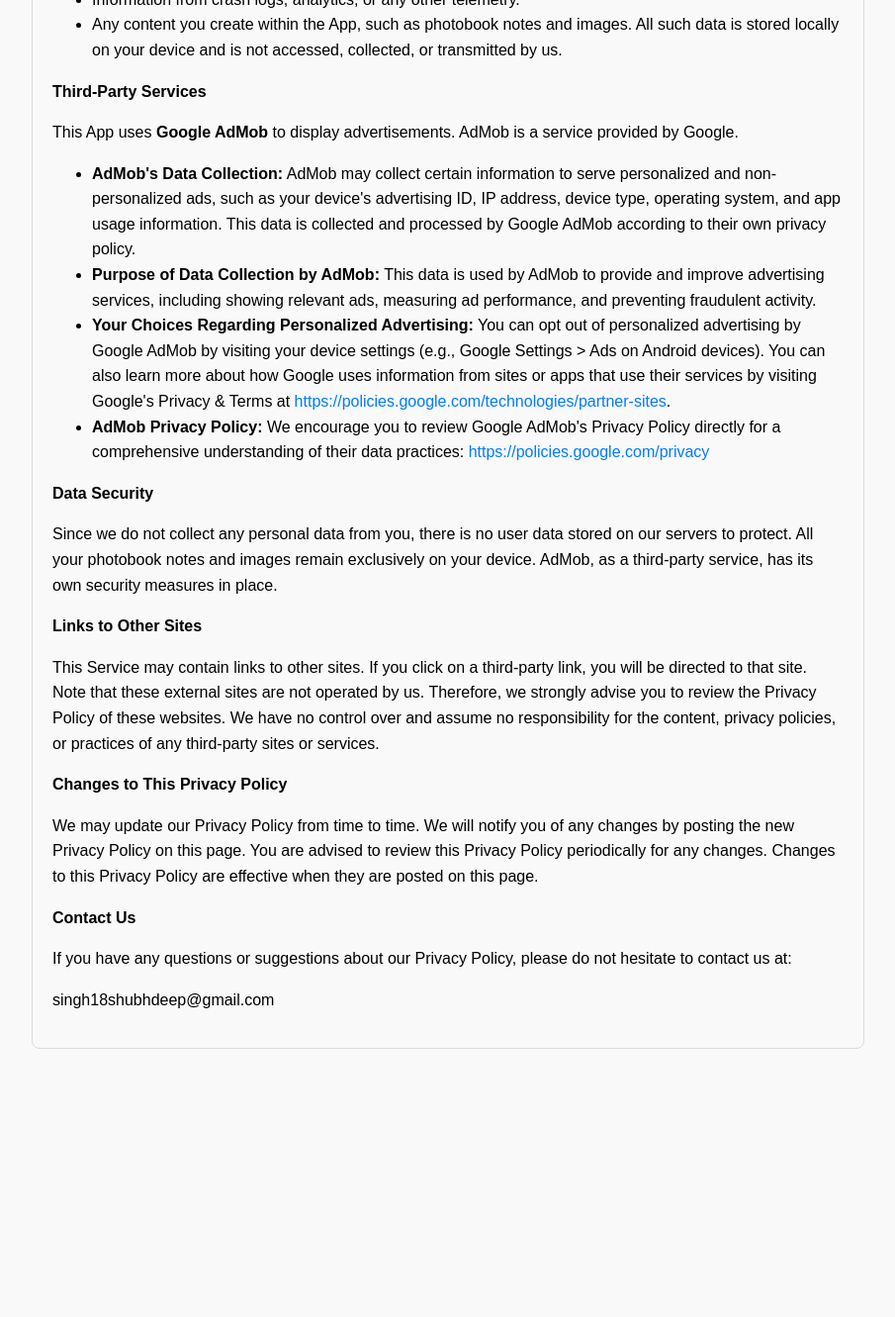
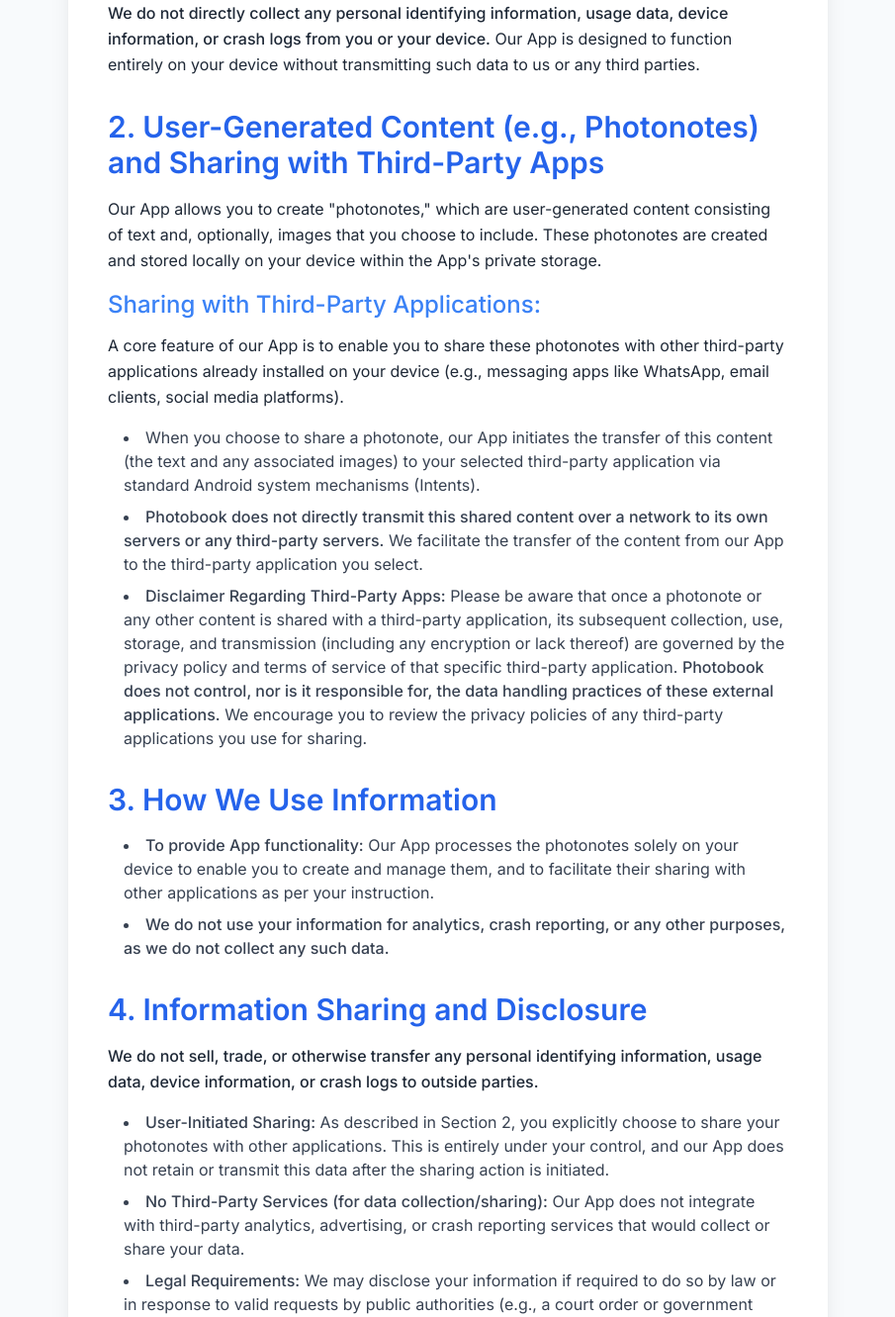
Before and after one commit to Shubh18s/photobook-app, a plain HTML site: page index.html in a window 1280 px wide. Shown: the part 432-1763 px from the top of the page at 99% size, without its empty margins (187-1092 px from the left). Before the commit the page ends 1512 px from the top, so only its background shows below. Drawn offline with nearby package versions, Linux system fonts and the light colour scheme.

Commit message:
Update index.html

```diff
--- a/index.html
+++ b/index.html
@@ -3,81 +3,135 @@
 <head>
     <meta charset="UTF-8">
     <meta name="viewport" content="width=device-width, initial-scale=1.0">
-    <title>PhotoBook Privacy Policy</title>
+    <title>Photobook Privacy Policy</title>
+    <!-- Tailwind CSS CDN -->
+    <script src="https://cdn.tailwindcss.com"></script>
+    <!-- Google Fonts - Inter -->
+    <link href="https://fonts.googleapis.com/css2?family=Inter:wght@400;500;600;700&display=swap" rel="stylesheet">
     <style>
         body {
-            font-family: sans-serif;
-            line-height: 1.6;
-            margin: 20px;
-            max-width: 800px;
-            margin-left: auto;
-            margin-right: auto;
-            padding: 20px;
-            border: 1px solid #ddd;
-            border-radius: 8px;
-            background-color: #f9f9f9;
-        }
-        h1, h2, h3 {
-            color: #333;
-        }
-        p {
-            margin-bottom: 1em;
-        }
-        a {
-            color: #007bff;
-            text-decoration: none;
-        }
-        a:hover {
-            text-decoration: underline;
+            font-family: 'Inter', sans-serif;
+            background-color: #f8fafc; /* Light gray background */
         }
     </style>
 </head>
-<body>
-    <h3>**PhotoBook Privacy Policy**</h3>
+<body class="antialiased text-gray-800">
+    <div class="min-h-screen flex items-center justify-center p-4 sm:p-6 lg:p-8">
+        <div class="bg-white rounded-lg shadow-xl p-6 sm:p-8 lg:p-10 max-w-3xl w-full mx-auto my-8">
+            <h1 class="text-3xl sm:text-4xl font-bold text-center text-blue-700 mb-6">
+                Photobook Privacy Policy
+            </h1>
+            <p class="text-sm text-gray-500 text-center mb-8">
+                Effective Date: July 20, 2025
+            </p>
 
-    **Effective Date:** July 20, 2025
+            <p class="mb-6 leading-relaxed">
+                This Privacy Policy describes how Photobook ("we," "our," or "us") handles information in connection with your use of the Photobook mobile application (the "App").
+            </p>
+            <p class="mb-8 leading-relaxed">
+                We are committed to protecting your privacy. Please read this Privacy Policy carefully to understand our practices regarding your information.
+            </p>
 
-    This Privacy Policy describes how Shubhdeep Singh ("we," "our," or "us") handles information in connection with your use of the PhotoBook mobile application (the "App").
+            <!-- Section 1: Information We Collect -->
+            <h2 class="text-2xl sm:text-3xl font-semibold text-blue-600 mb-4 mt-8">
+                1. Information We Collect
+            </h2>
+            <p class="mb-6 leading-relaxed">
+                <strong class="font-medium">We do not directly collect any personal identifying information, usage data, device information, or crash logs from you or your device.</strong> Our App is designed to function entirely on your device without transmitting such data to us or any third parties.
+            </p>
 
-    <p><strong>Our Commitment to Your Privacy</strong></p>
+            <!-- Section 2: User-Generated Content and Sharing -->
+            <h2 class="text-2xl sm:text-3xl font-semibold text-blue-600 mb-4 mt-8">
+                2. User-Generated Content (e.g., Photonotes) and Sharing with Third-Party Apps
+            </h2>
+            <p class="mb-4 leading-relaxed">
+                Our App allows you to create "photonotes," which are user-generated content consisting of text and, optionally, images that you choose to include. These photonotes are created and stored locally on your device within the App's private storage.
+            </p>
+            <h3 class="text-xl sm:text-2xl font-medium text-blue-500 mb-3">
+                Sharing with Third-Party Applications:
+            </h3>
+            <p class="mb-4 leading-relaxed">
+                A core feature of our App is to enable you to share these photonotes with other third-party applications already installed on your device (e.g., messaging apps like WhatsApp, email clients, social media platforms).
+            </p>
+            <ul class="list-disc list-inside ml-4 mb-4 space-y-2 text-gray-700">
+                <li>When you choose to share a photonote, our App initiates the transfer of this content (the text and any associated images) to your selected third-party application via standard Android system mechanisms (Intents).</li>
+                <li><strong class="font-medium">Photobook does not directly transmit this shared content over a network to its own servers or any third-party servers.</strong> We facilitate the transfer of the content from our App to the third-party application you select.</li>
+                <li><strong class="font-medium">Disclaimer Regarding Third-Party Apps:</strong> Please be aware that once a photonote or any other content is shared with a third-party application, its subsequent collection, use, storage, and transmission (including any encryption or lack thereof) are governed by the privacy policy and terms of service of that specific third-party application. <strong class="font-medium">Photobook does not control, nor is it responsible for, the data handling practices of these external applications.</strong> We encourage you to review the privacy policies of any third-party applications you use for sharing.</li>
+            </ul>
 
-    <p>We are committed to protecting your privacy. This App is designed with your privacy in mind, and we want to be transparent about how data is handled.</p>
+            <!-- Section 3: How We Use Information -->
+            <h2 class="text-2xl sm:text-3xl font-semibold text-blue-600 mb-4 mt-8">
+                3. How We Use Information
+            </h2>
+            <ul class="list-disc list-inside ml-4 mb-6 space-y-2 text-gray-700">
+                <li><strong class="font-medium">To provide App functionality:</strong> Our App processes the photonotes solely on your device to enable you to create and manage them, and to facilitate their sharing with other applications as per your instruction.</li>
+                <li><strong class="font-medium">We do not use your information for analytics, crash reporting, or any other purposes, as we do not collect any such data.</strong></li>
+            </ul>
 
-    <p><strong>Information We Do NOT Collect</strong></p>
+            <!-- Section 4: Information Sharing and Disclosure -->
+            <h2 class="text-2xl sm:text-3xl font-semibold text-blue-600 mb-4 mt-8">
+                4. Information Sharing and Disclosure
+            </h2>
+            <p class="mb-4 leading-relaxed">
+                <strong class="font-medium">We do not sell, trade, or otherwise transfer any personal identifying information, usage data, device information, or crash logs to outside parties.</strong>
+            </p>
+            <ul class="list-disc list-inside ml-4 mb-6 space-y-2 text-gray-700">
+                <li><strong class="font-medium">User-Initiated Sharing:</strong> As described in Section 2, you explicitly choose to share your photonotes with other applications. This is entirely under your control, and our App does not retain or transmit this data after the sharing action is initiated.</li>
+                <li><strong class="font-medium">No Third-Party Services (for data collection/sharing):</strong> Our App does not integrate with third-party analytics, advertising, or crash reporting services that would collect or share your data.</li>
+                <li><strong class="font-medium">Legal Requirements:</strong> We may disclose your information if required to do so by law or in response to valid requests by public authorities (e.g., a court order or government agency). However, as we do not collect personal data, such instances would be extremely rare and limited to any data that might exist transiently on your device and be subject to legal process.</li>
+            </ul>
 
-    <p>We <b>do not</b> collect, store, or transmit any personal data or usage information from your use of the App. This includes:</p>
-    <ul>
-        <li>Your name, email address, phone number, or any other personally identifiable information.</li>
-        <li>Information from crash logs, analytics, or any other telemetry.</li>
-        <li>Any content you create within the App, such as photobook notes and images. All such data is stored locally on your device and is not accessed, collected, or transmitted by us.</li>
-    </ul>
+            <!-- Section 5: Data Security -->
+            <h2 class="text-2xl sm:text-3xl font-semibold text-blue-600 mb-4 mt-8">
+                5. Data Security
+            </h2>
+            <p class="mb-4 leading-relaxed">
+                We implement reasonable security measures designed to protect the information processed by our App on your device. However, please be aware that no method of electronic storage is 100% secure. While we strive to use commercially acceptable means to protect your data, we cannot guarantee its absolute security.
+            </p>
+            <h3 class="text-xl sm:text-2xl font-medium text-blue-500 mb-3">
+                Regarding "Encryption in Transit":
+            </h3>
+            <p class="mb-6 leading-relaxed">
+                As explained in Section 2, when you share content with other third-party applications, the encryption of that data during its transmission by those third-party apps is beyond our control and subject to their respective policies. Our App does not directly transmit user data over a network, therefore, the concept of "encryption in transit" for data directly from our app to a server does not apply to our app's operations.
+            </p>
 
-    <p><strong>Third-Party Services</strong></p>
+            <!-- Section 6: Your Choices and Rights -->
+            <h2 class="text-2xl sm:text-3xl font-semibold text-blue-600 mb-4 mt-8">
+                6. Your Choices and Rights
+            </h2>
+            <ul class="list-disc list-inside ml-4 mb-6 space-y-2 text-gray-700">
+                <li><strong class="font-medium">Accessing/Deleting Photonotes:</strong> Since photonotes are stored locally on your device within the App, you can manage or delete them directly within the App's interface. Deleting the App from your device will typically delete all locally stored photonotes associated with the App.</li>
+                <li><strong class="font-medium">No Opt-out Needed:</strong> As we do not collect personal data, there are no specific opt-out mechanisms required for data collection.</li>
+                <li><strong class="font-medium">Device Permissions:</strong> You can manage permissions for our App through your device's settings.</li>
+            </ul>
 
-    <p>This App uses <b>Google AdMob</b> to display advertisements. AdMob is a service provided by Google.</p>
-    <ul>
-        <li><b>AdMob's Data Collection:</b> AdMob may collect certain information to serve personalized and non-personalized ads, such as your device's advertising ID, IP address, device type, operating system, and app usage information. This data is collected and processed by Google AdMob according to their own privacy policy.</li>
-        <li><b>Purpose of Data Collection by AdMob:</b> This data is used by AdMob to provide and improve advertising services, including showing relevant ads, measuring ad performance, and preventing fraudulent activity.</li>
-        <li><b>Your Choices Regarding Personalized Advertising:</b> You can opt out of personalized advertising by Google AdMob by visiting your device settings (e.g., Google Settings &gt; Ads on Android devices). You can also learn more about how Google uses information from sites or apps that use their services by visiting Google's Privacy &amp; Terms at <a href="https://policies.google.com/technologies/partner-sites">https://policies.google.com/technologies/partner-sites</a>.</li>
-        <li><b>AdMob Privacy Policy:</b> We encourage you to review Google AdMob's Privacy Policy directly for a comprehensive understanding of their data practices: <a href="https://policies.google.com/privacy">https://policies.google.com/privacy</a></li>
-    </ul>
+            <!-- Section 7: Children's Privacy -->
+            <h2 class="text-2xl sm:text-3xl font-semibold text-blue-600 mb-4 mt-8">
+                7. Children's Privacy
+            </h2>
+            <p class="mb-6 leading-relaxed">
+                Our App is not intended for use by children under the age of [e.g., 13, or the relevant age in your target regions, e.g., 16 for GDPR]. We do not knowingly collect any personal identifying information from children under [e.g., 13].
+            </p>
 
-    <p><strong>Data Security</strong></p>
+            <!-- Section 8: Changes to This Privacy Policy -->
+            <h2 class="text-2xl sm:text-3xl font-semibold text-blue-600 mb-4 mt-8">
+                8. Changes to This Privacy Policy
+            </h2>
+            <p class="mb-6 leading-relaxed">
+                We may update our Privacy Policy from time to time. We will notify you of any changes by posting the new Privacy Policy on this page and updating the "Effective Date" at the top. You are advised to review this Privacy Policy periodically for any changes. Changes to this Privacy Policy are effective when they are posted on this page.
+            </p>
 
-    <p>Since we do not collect any personal data from you, there is no user data stored on our servers to protect. All your photobook notes and images remain exclusively on your device. AdMob, as a third-party service, has its own security measures in place.</p>
-
-    <p><strong>Links to Other Sites</strong></p>
-
-    <p>This Service may contain links to other sites. If you click on a third-party link, you will be directed to that site. Note that these external sites are not operated by us. Therefore, we strongly advise you to review the Privacy Policy of these websites. We have no control over and assume no responsibility for the content, privacy policies, or practices of any third-party sites or services.</p>
-
-    <p><strong>Changes to This Privacy Policy</strong></p>
-
-    <p>We may update our Privacy Policy from time to time. We will notify you of any changes by posting the new Privacy Policy on this page. You are advised to review this Privacy Policy periodically for any changes. Changes to this Privacy Policy are effective when they are posted on this page.</p>
-
-    <p><strong>Contact Us</strong></p>
-
-    <p>If you have any questions or suggestions about our Privacy Policy, please do not hesitate to contact us at:</p>
-
-    <p>singh18shubhdeep@gmail.com</p>
+            <!-- Section 9: Contact Us -->
+            <h2 class="text-2xl sm:text-3xl font-semibold text-blue-600 mb-4 mt-8">
+                9. Contact Us
+            </h2>
+            <p class="mb-4 leading-relaxed">
+                If you have any questions about this Privacy Policy, please contact us:
+            </p>
+            <ul class="list-disc list-inside ml-4 mb-6 space-y-2 text-gray-700">
+                <li><strong class="font-medium">By email:</strong> singh18shubhdeep@gmail.com</li>
+            </ul>
+        </div>
+    </div>
 </body>
 </html>
```
